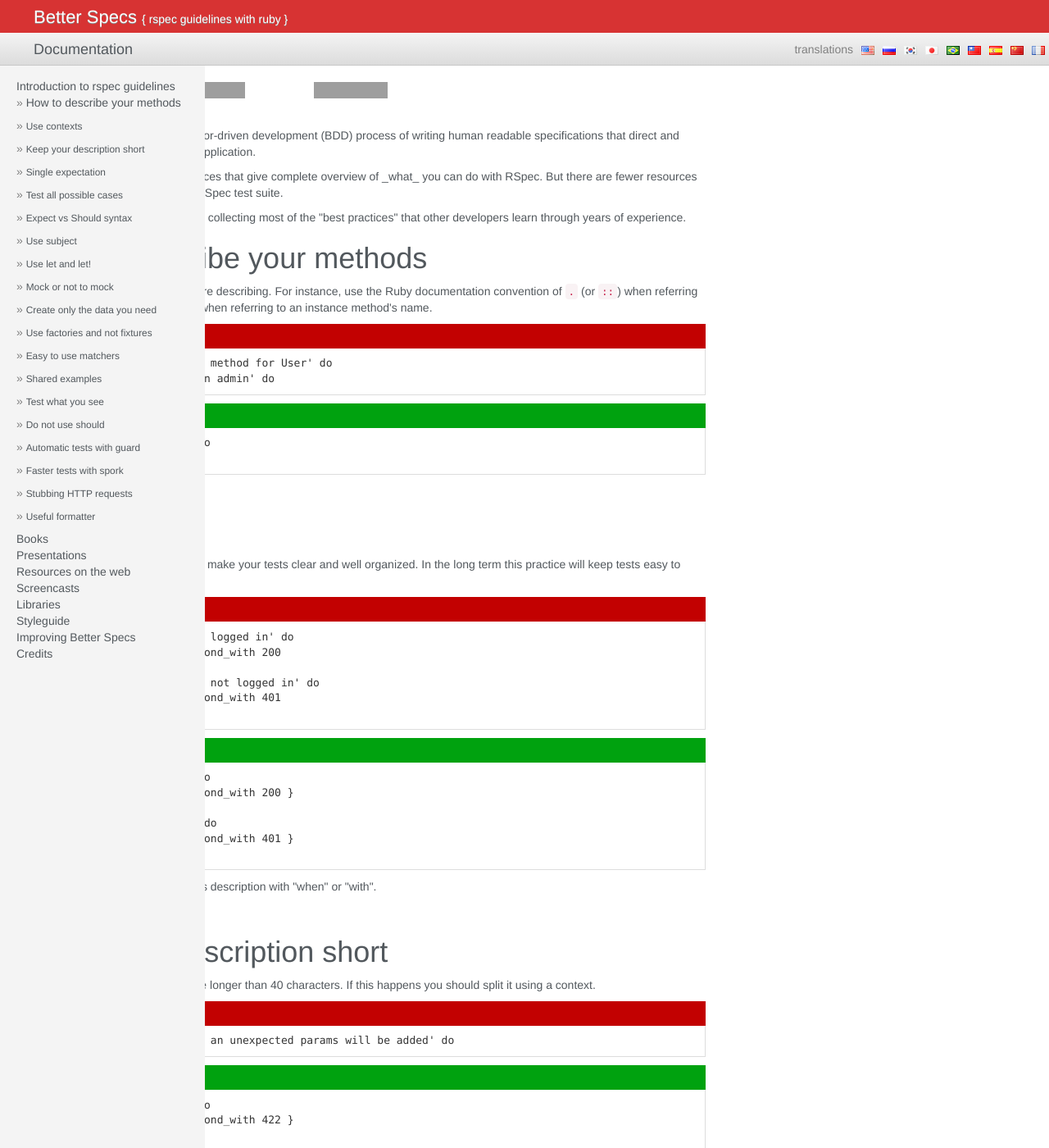
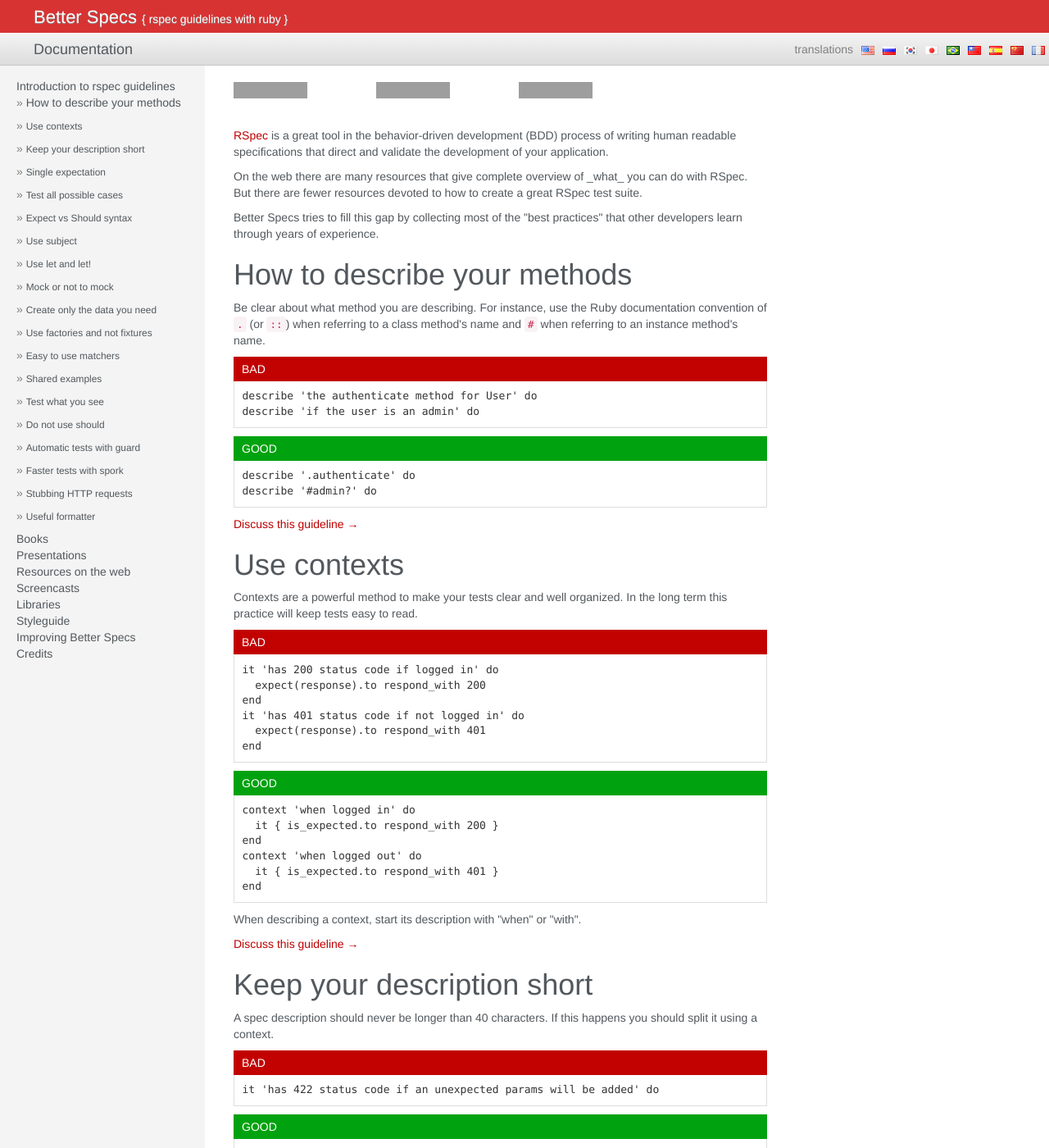
Before and after one commit to akz92/akz92.github.io, a Jekyll site: the page built from index.html, in a window 1280 px wide and 1400 px high. Shown: the whole window at 82% size. Built offline with Jekyll 4.4.1, drawn with Linux system fonts in a browser that asks for light colours; grey boxes are pictures that could not be loaded.

Commit message:
Update custom.css

```diff
--- a/css/custom.css
+++ b/css/custom.css
@@ -1,6 +1,6 @@
 body {
   box-sizing: border-box;
-  padding-top: 80px;
+  padding: 80px 0 0 250px;
 }
 
 .content {
@@ -199,6 +199,7 @@
 
 #header {
   top: 0;
+  left: 0;
   position: fixed !important;
   width: 100%;
   z-index: 10000;
```
